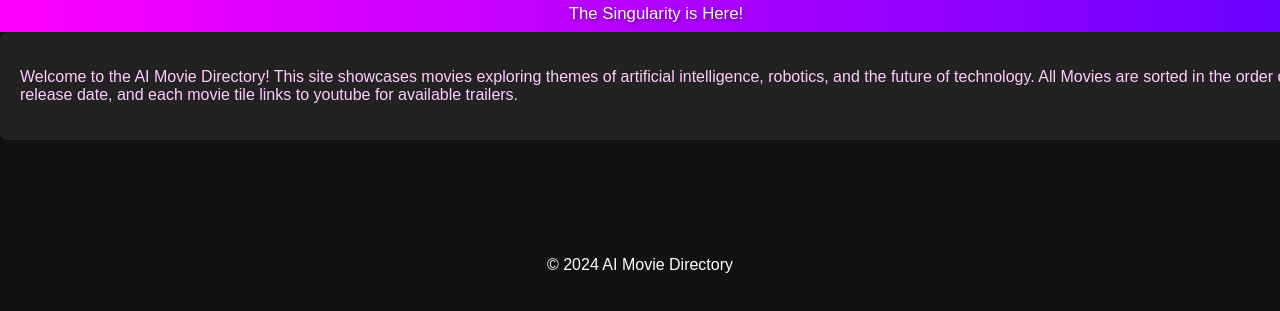
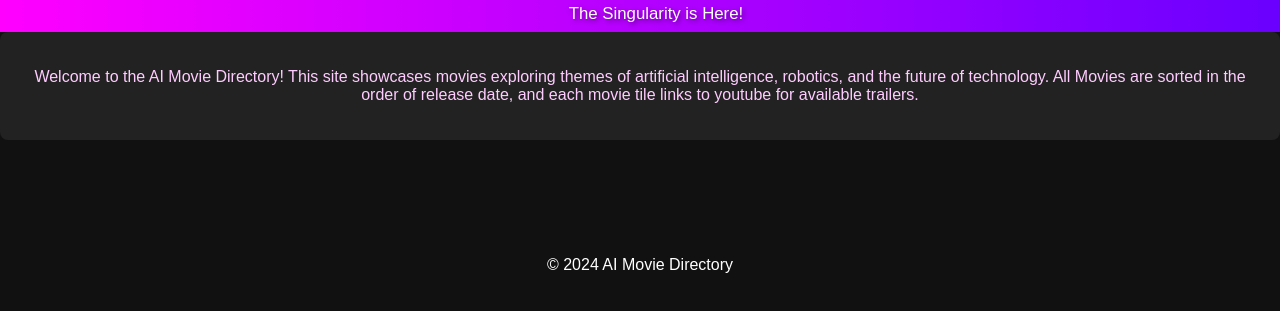
Before and after one commit to TacoTuesday365/ai-movie-directory, a website: page index.html in a window 1280 px wide. Shown: the part 63-374 px from the top of the page. Drawn offline with Linux system fonts and the light colour scheme; no server answers.

Commit message:
Update styles.css

```diff
--- a/styles.css
+++ b/styles.css
@@ -32,8 +32,7 @@ header p {
     padding: 20px;
     border-radius: 8px;
     margin-bottom: 20px;
-    width: 100%;
-    text-align: left;
+    /*text-align: left;*//*removed and should be the center point*/
 }
 
 #user-guide h2 {
```
